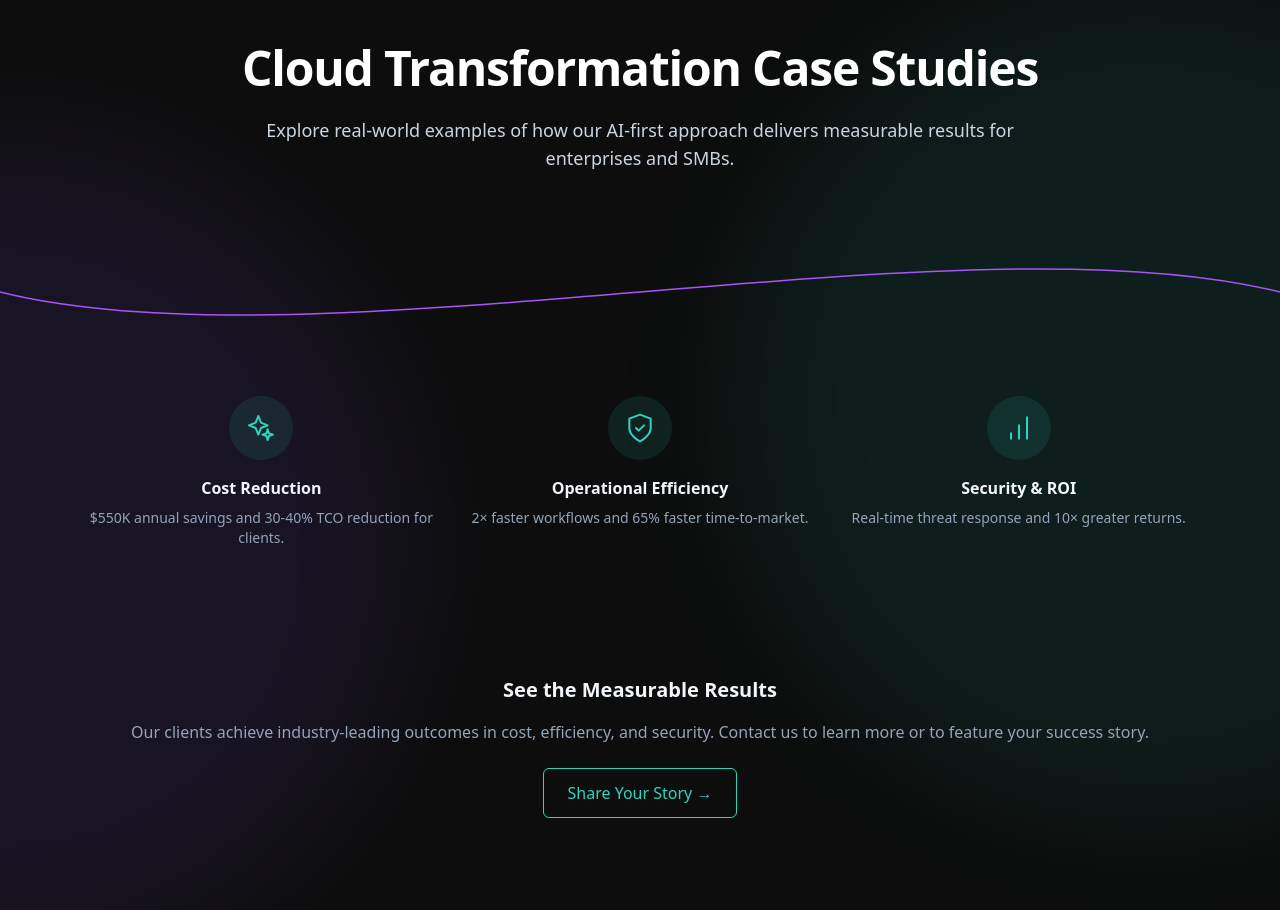
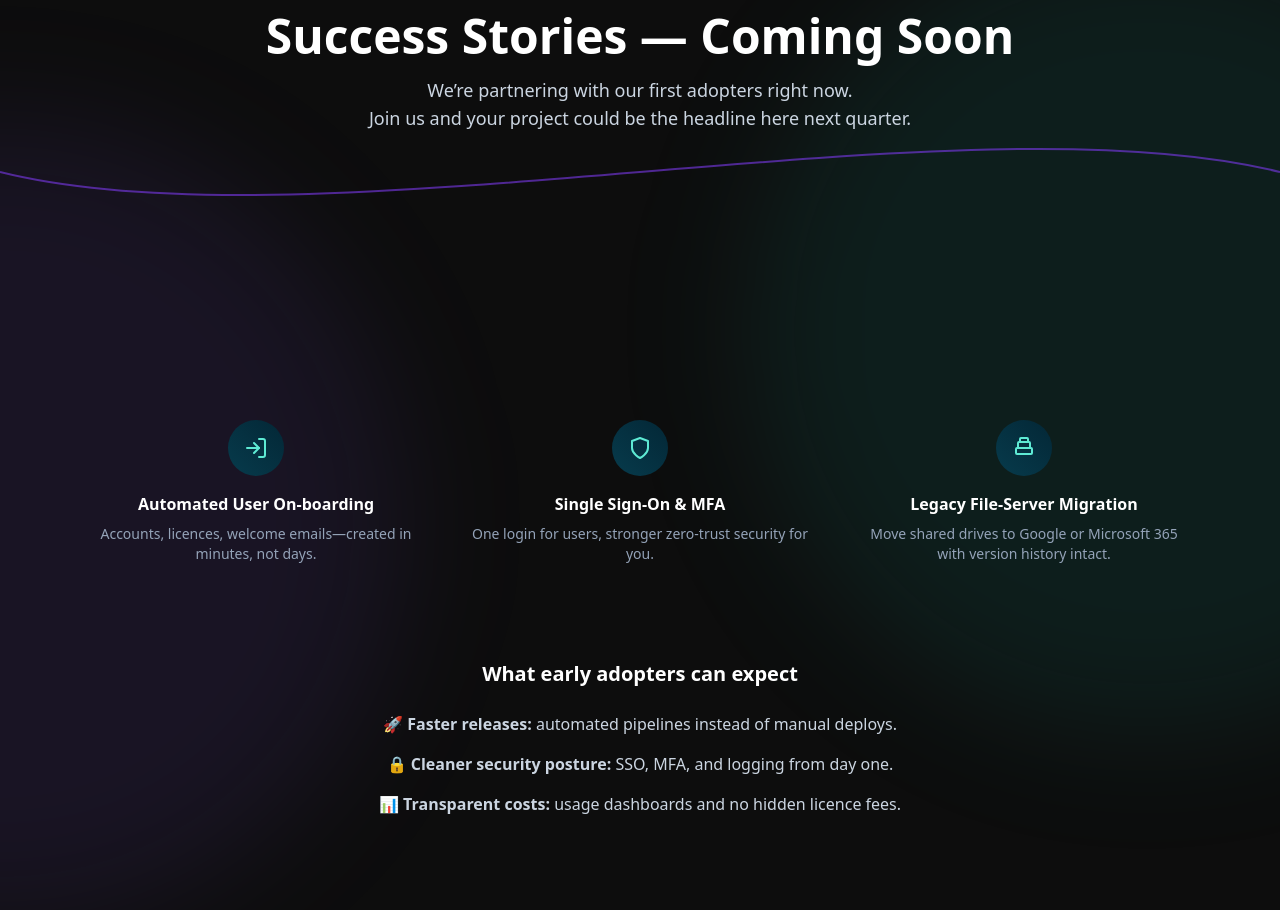
Before and after one commit to itferland/aipromptsformarketing-blog, a React (Vite) app: page /case-studies in a window 1280 px wide. Shown: the part 180-1090 px from the top of the page. Built offline with nearby package versions, Linux system fonts and the light colour scheme.

Commit message:
Fix JSX content in CaseStudies.tsx

```diff
--- a/pages/CaseStudies.tsx
+++ b/pages/CaseStudies.tsx
@@ -1,15 +1,37 @@
 import React from 'react';
-import { SparklesIcon, ShieldCheckIcon, ChartBarIcon } from '../components/Icons';
 
+// Inline SVG icons for the new project cards
+const LogInIcon = (props: React.SVGProps<SVGSVGElement>) => (
+  <svg viewBox="0 0 24 24" fill="none" stroke="currentColor" strokeWidth={2} strokeLinecap="round" strokeLinejoin="round" {...props}>
+    <path d="M15 3h4a2 2 0 0 1 2 2v14a2 2 0 0 1-2 2h-4" />
+    <polyline points="10 17 15 12 10 7" />
+    <line x1="15" y1="12" x2="3" y2="12" />
+  </svg>
+);
+const ShieldIcon = (props: React.SVGProps<SVGSVGElement>) => (
+  <svg viewBox="0 0 24 24" fill="none" stroke="currentColor" strokeWidth={2} strokeLinecap="round" strokeLinejoin="round" {...props}>
+    <path d="M12 22s8-4 8-10V5l-8-3-8 3v7c0 6 8 10 8 10z" />
+  </svg>
+);
+const FileStackIcon = (props: React.SVGProps<SVGSVGElement>) => (
+  <svg viewBox="0 0 24 24" fill="none" stroke="currentColor" strokeWidth={2} strokeLinecap="round" strokeLinejoin="round" {...props}>
+    <rect x="8" y="2" width="8" height="4" rx="1" />
+    <rect x="6" y="6" width="12" height="6" rx="1" />
+    <rect x="4" y="12" width="16" height="6" rx="1" />
+  </svg>
+);
+
+// Updated WaveDivider with new color and opacity
 const WaveDivider = (): React.ReactNode => {
   return (
     <div className="w-full h-20" aria-hidden="true">
       <svg viewBox="0 0 1440 80" preserveAspectRatio="none" className="w-full h-full">
         <path
           d="M0,40 C360,120 1080,-40 1440,40"
-          stroke="#A855F7"
-          strokeWidth="1.5"
+          stroke="#7c3aed"
+          strokeWidth="2"
           fill="none"
+          opacity="0.6"
         />
       </svg>
     </div>
@@ -18,61 +40,73 @@ const WaveDivider = (): React.ReactNode => {
 
 export default function CaseStudies(): React.ReactNode {
   return (
-    <div className="relative isolate pt-16">
+    <div className="relative isolate pt-16 bg-[#0d0d0d] min-h-screen">
       <div aria-hidden="true" className="absolute inset-0 -z-10 overflow-hidden">
         <div className="absolute top-1/4 left-0 w-[50rem] h-[50rem] -translate-x-1/2 rounded-full bg-violet-500/10 blur-3xl" />
         <div className="absolute bottom-1/4 right-0 w-[50rem] h-[50rem] translate-x-1/3 rounded-full bg-teal-500/10 blur-3xl" />
       </div>
-      <WaveDivider />
-      <header className="text-center px-6 max-w-4xl mx-auto py-12 md:py-20">
-        <h1 className="text-4xl lg:text-5xl font-extrabold tracking-tight text-white mb-6">
-          Cloud Transformation Case Studies
+      {/* HERO */}
+      <section className="relative isolate flex flex-col items-center py-32 text-center">
+        <h1 className="text-3xl md:text-5xl font-extrabold text-white">
+          Success Stories — Coming Soon
         </h1>
-        <p className="mt-6 text-lg text-slate-300">
-          Explore real-world examples of how our AI-first approach delivers measurable results for enterprises and SMBs.
+        <p className="mt-4 max-w-3xl text-lg text-slate-300">
+          We’re partnering with our first adopters right now. <br />
+          Join us and your project could be the headline here next quarter.
         </p>
-      </header>
-      <WaveDivider />
-      <main>
-        <section className="mx-auto max-w-6xl grid gap-8 md:grid-cols-3 py-16 px-6">
-          <div className="flex flex-col items-center text-center">
-            <div className="flex items-center justify-center h-16 w-16 rounded-full bg-teal-400/10">
-              <SparklesIcon className="w-8 h-8 text-teal-400" />
-            </div>
-            <h3 className="mt-4 font-semibold text-slate-100">Cost Reduction</h3>
-            <p className="mt-2 text-sm text-slate-400">$550K annual savings and 30-40% TCO reduction for clients.</p>
+        <WaveDivider />
+      </section>
+      {/* PROJECT CARDS */}
+      <section className="mx-auto max-w-6xl grid gap-12 md:grid-cols-3 mt-20 text-center px-6">
+        {/* Onboarding automation */}
+        <div>
+          <div className="mx-auto flex h-14 w-14 items-center justify-center rounded-full bg-gradient-to-tr from-[#073b4c] to-[#032736]">
+            <LogInIcon className="h-6 w-6 text-teal-300" />
           </div>
-          <div className="flex flex-col items-center text-center">
-            <div className="flex items-center justify-center h-16 w-16 rounded-full bg-teal-400/10">
-              <ShieldCheckIcon className="w-8 h-8 text-teal-400" />
-            </div>
-            <h3 className="mt-4 font-semibold text-slate-100">Operational Efficiency</h3>
-            <p className="mt-2 text-sm text-slate-400">2× faster workflows and 65% faster time-to-market.</p>
+          <h3 className="mt-4 font-semibold text-white">Automated User On-boarding</h3>
+          <p className="mt-2 text-sm text-slate-400">
+            Accounts, licences, welcome emails—created in minutes, not days.
+          </p>
+        </div>
+        {/* Cloud identity */}
+        <div>
+          <div className="mx-auto flex h-14 w-14 items-center justify-center rounded-full bg-gradient-to-tr from-[#073b4c] to-[#032736]">
+            <ShieldIcon className="h-6 w-6 text-teal-300" />
           </div>
-          <div className="flex flex-col items-center text-center">
-            <div className="flex items-center justify-center h-16 w-16 rounded-full bg-teal-400/10">
-              <ChartBarIcon className="w-8 h-8 text-teal-400" />
-            </div>
-            <h3 className="mt-4 font-semibold text-slate-100">Security & ROI</h3>
-            <p className="mt-2 text-sm text-slate-400">Real-time threat response and 10× greater returns.</p>
+          <h3 className="mt-4 font-semibold text-white">Single Sign-On & MFA</h3>
+          <p className="mt-2 text-sm text-slate-400">
+            One login for users, stronger zero-trust security for you.
+          </p>
+        </div>
+        {/* Legacy file migration */}
+        <div>
+          <div className="mx-auto flex h-14 w-14 items-center justify-center rounded-full bg-gradient-to-tr from-[#073b4c] to-[#032736]">
+            <FileStackIcon className="h-6 w-6 text-teal-300" />
           </div>
-        </section>
-        <section className="py-16">
-          <div className="mx-auto max-w-6xl px-6 text-center">
-            <h2 className="text-xl font-bold text-slate-100">See the Measurable Results</h2>
-            <p className="mt-4 text-slate-400">Our clients achieve industry-leading outcomes in cost, efficiency, and security. Contact us to learn more or to feature your success story.</p>
-            <a href="mailto:info@aisolutionsconsulting.net" className="mt-6 inline-block rounded-md border border-teal-400 px-6 py-3 text-teal-400 hover:bg-teal-400/10">Share Your Story →</a>
-          </div>
-        </section>
-        <footer className="py-16">
-          <div className="mx-auto max-w-4xl px-6 text-center">
-            <h2 className="text-2xl font-extrabold text-white">
-              Ready to achieve measurable results?
-            </h2>
-            <a href="/contact" className="mt-8 inline-block rounded-md bg-white px-8 py-4 font-semibold text-slate-900 shadow hover:bg-slate-200">Let’s Talk →</a>
-          </div>
-        </footer>
-      </main>
+          <h3 className="mt-4 font-semibold text-white">Legacy File-Server Migration</h3>
+          <p className="mt-2 text-sm text-slate-400">
+            Move shared drives to Google or Microsoft 365 with version history intact.
+          </p>
+        </div>
+      </section>
+      {/* WHAT YOU'LL GAIN */}
+      <section className="mt-24 max-w-2xl mx-auto text-center">
+        <h2 className="text-xl font-bold text-white">What early adopters can expect</h2>
+        <ul className="mt-6 space-y-4 text-slate-300">
+          <li>🚀 <strong>Faster releases:</strong> automated pipelines instead of manual deploys.</li>
+          <li>🔒 <strong>Cleaner security posture:</strong> SSO, MFA, and logging from day one.</li>
+          <li>📊 <strong>Transparent costs:</strong> usage dashboards and no hidden licence fees.</li>
+        </ul>
+      </section>
+      {/* CTA STRIP */}
+      <section className="mt-24 mb-32 text-center">
+        <a href="/contact"
+           className="inline-block rounded-md border border-teal-400 px-8 py-4 font-semibold text-teal-300 hover:bg-teal-400/10">Book a Discovery Call →</a>
+        <p className="mt-4 text-slate-400">
+          Be one of the first three clients and help shape the roadmap. <br />
+          We’ll meet for 30 minutes, map out your quickest win, and send you a step-by-step action plan—free.
+        </p>
+      </section>
     </div>
   );
 }
```
